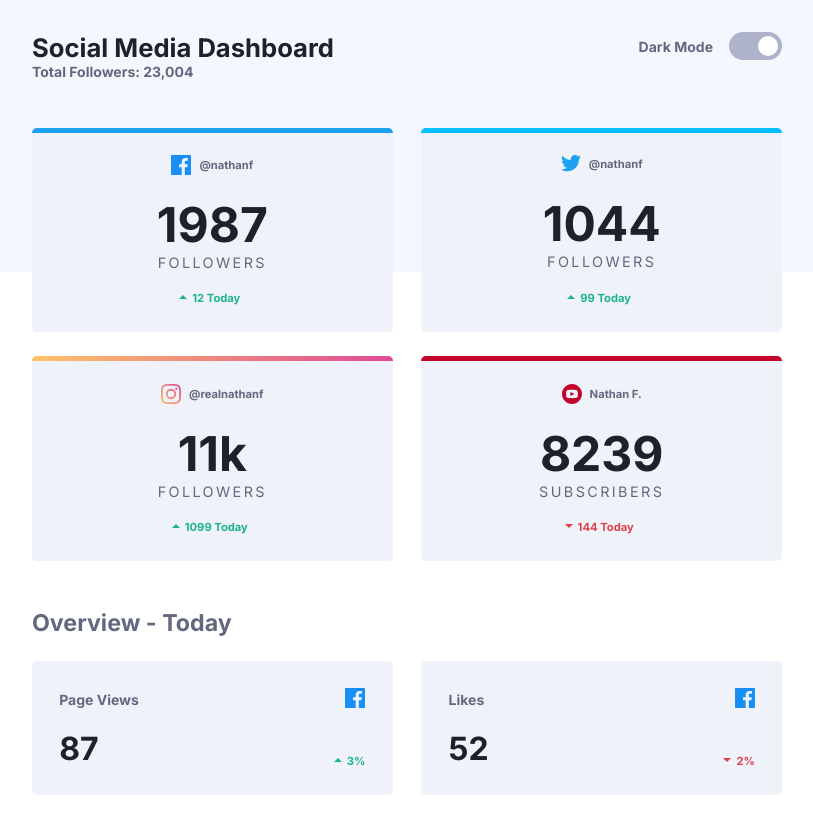
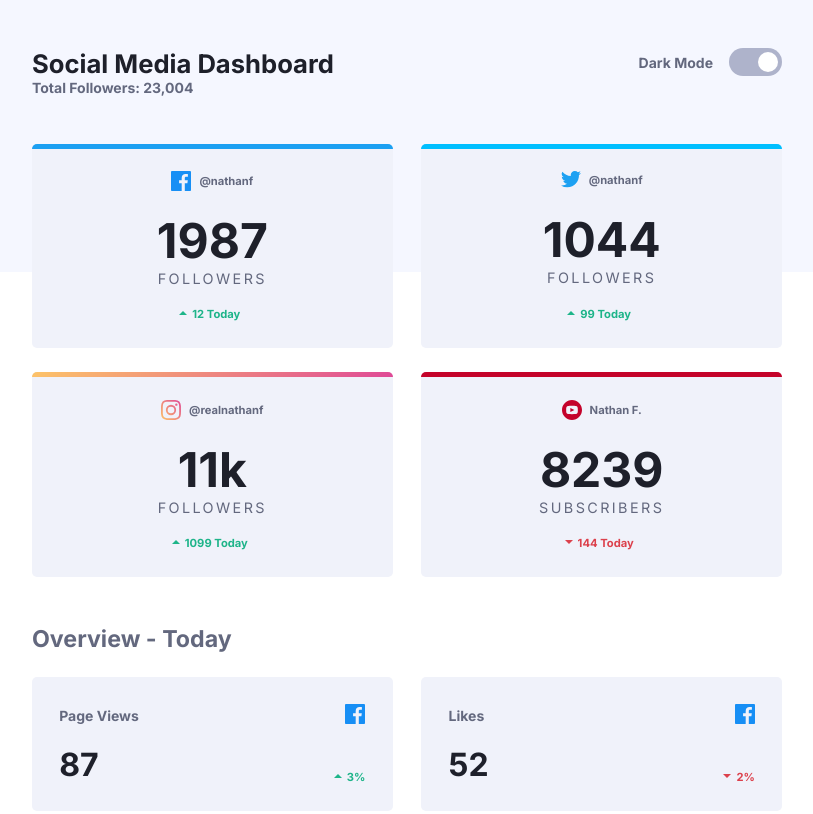
Before and after one commit to PaulPourtout/Social-media-dashboard, a plain HTML site: page index.html in a window 1280 px wide. Shown: the top 814 px of the page, without its empty margins (233-1046 px from the left). Drawn offline with Linux system fonts and the light colour scheme.

Commit message:
update page padding top

```diff
--- a/css/style.css
+++ b/css/style.css
@@ -32,6 +32,10 @@ body {
     min-height: 100vh;
     box-sizing: border-box;
     position: relative;
+}
+
+header {
+    padding-top: 1rem;
 }
 
 header, main {
```
